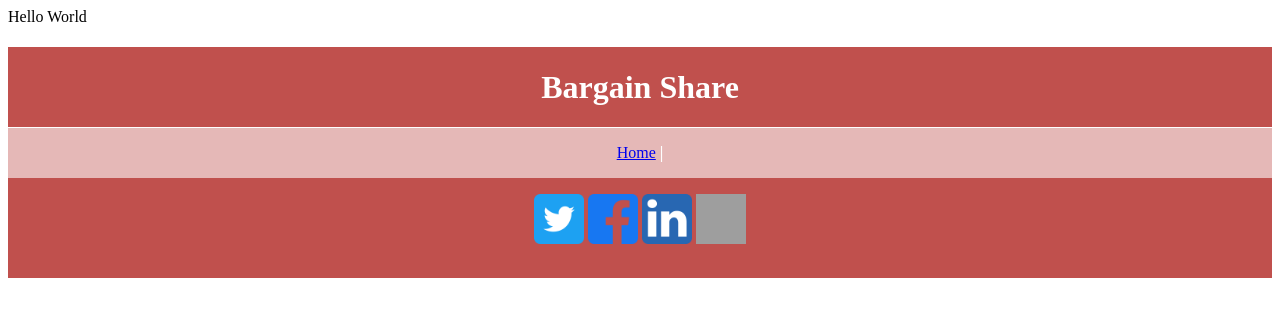
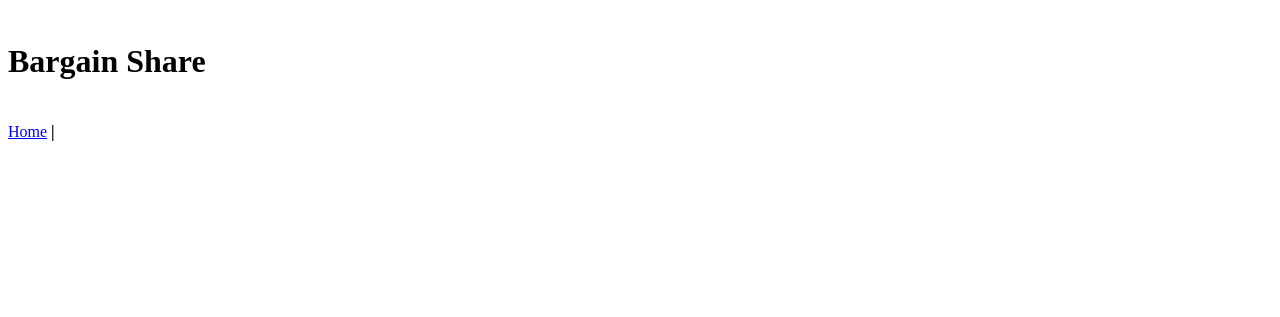
Before and after one commit to russelltangwl/BargainShare, a PHP site: page /StevenChen.php in a window 1280 px wide. Shown: the top 317 px of the page. Run offline with PHP 8.4, Linux system fonts and the light colour scheme; grey boxes are pictures that could not be loaded.

Commit message:
Comp10120 Lab-Steven

```diff
--- a/Steven/About.html
+++ b/Steven/About.html
@@ -2,7 +2,7 @@
 <!DOCTYPE html>
     <html lang="en">
         <head>
-            <title>My Submission Dates</title>
+            <title>Bargain Share</title>
             <meta charset="UTF-8"> <!--To avoid errors-->
             <link rel="stylesheet" type="text/css" href="myStyles.css">
         </head>
--- a/Steven/Account.html
+++ b/Steven/Account.html
@@ -2,7 +2,7 @@
 <!DOCTYPE html>
     <html lang="en">
         <head>
-            <title>My Submission Dates</title>
+            <title>Bargain Share</title>
             <meta charset="UTF-8"> <!--To avoid errors-->
             <link rel="stylesheet" type="text/css" href="myStyles.css">
         </head>
--- a/Steven/Bargains.html
+++ b/Steven/Bargains.html
@@ -2,7 +2,7 @@
 <!DOCTYPE html>
     <html lang="en">
         <head>
-            <title>My Submission Dates</title>
+            <title>Bargain Share</title>
             <meta charset="UTF-8"> <!--To avoid errors-->
             <link rel="stylesheet" type="text/css" href="myStyles.css">
         </head>
--- a/Steven/Forum.html
+++ b/Steven/Forum.html
@@ -2,7 +2,7 @@
 <!DOCTYPE html>
     <html lang="en">
         <head>
-            <title>My Submission Dates</title>
+            <title>Bargain Share</title>
             <meta charset="UTF-8"> <!--To avoid errors-->
             <link rel="stylesheet" type="text/css" href="myStyles.css">
         </head>
--- a/Steven/index.html
+++ b/Steven/index.html
@@ -2,7 +2,7 @@
 <!DOCTYPE html>
     <html lang="en">
         <head>
-            <title>My Submission Dates</title>
+            <title>MBargain Share</title>
             <meta charset="UTF-8"> <!--To avoid errors-->
             <link rel="stylesheet" type="text/css" href="myStyles.css">
         </head>
--- a/StevenChen.php
+++ b/StevenChen.php
@@ -1,15 +1,9 @@
-<?php
-
-print("Hello World");
-
-?>
 <!-- My First Webpage -->
 <!DOCTYPE html>
     <html lang="en">
         <head>
-            <title>My Submission Dates</title>
+            <title>Bargain Share</title>
             <meta charset="UTF-8"> <!--To avoid errors-->
-            <link rel="stylesheet" type="text/css" href="myStyles.css">
         </head>
         <body style="background-color:white;">
           <header>
@@ -18,11 +12,5 @@ print("Hello World");
           <nav>
             <a href="Steven/index.html">Home</a>
             <b>|</b>
-          <footer>
-            <a href="https://twitter.com"><img src="twitter.png"  alt="twitter icon"></a>
-            <a href="https://facebook.com"><img src="facebook.png"  alt="facebook icon"></a>
-            <a href="https://linkedin.com"><img src="linkin.png"  alt="linkedin icon"></a>
-            <a href="https://snapchat.com"><img src="snapchat.png"  alt="snapchat icon"></a>
-          </footer>
         </body>
 </html>
```
